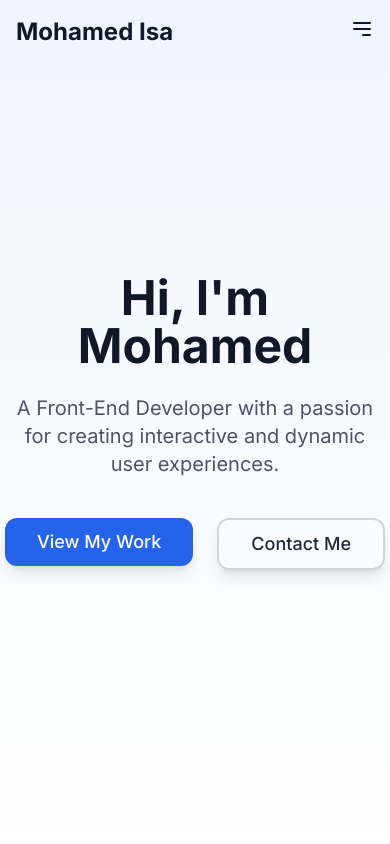
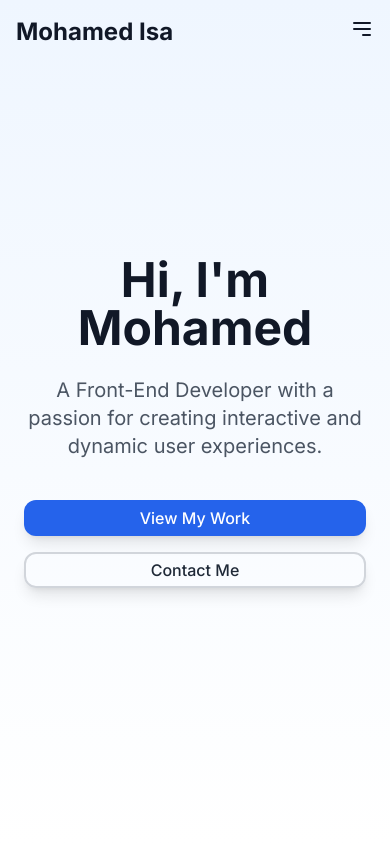
Before and after one commit to MohamedIsa/mohamedisa-portfolio, a Next.js app: page / in a window 390 px wide. Shown: the top 844 px of the page. Built offline with nearby package versions, Linux system fonts and the light colour scheme.

Commit message:
responsive buttons

```diff
--- a/src/components/sections/HeroSection.tsx
+++ b/src/components/sections/HeroSection.tsx
@@ -17,11 +17,11 @@ function HeroSection() {
           {heroSection.description}
         </p>
 
-        <div className="flex justify-center gap-6">
+        <div className="flex flex-col sm:flex-row justify-center gap-4 sm:gap-6">
           <Link href="#MyWork">
             <Button
               variant="default"
-              className="px-8 py-6 text-lg text-white bg-blue-600 hover:bg-blue-700 transition-all duration-300 shadow-lg hover:shadow-xl hover:-translate-y-1 rounded-xl"
+              className="px-6 py-4 sm:px-8 sm:py-6 text-base sm:text-lg text-white bg-blue-600 hover:bg-blue-700 transition-all duration-300 shadow-lg hover:shadow-xl hover:-translate-y-1 rounded-xl w-full sm:w-auto"
             >
               View My Work
             </Button>
@@ -30,7 +30,7 @@ function HeroSection() {
           <Link href="#contact">
             <Button
               variant="outline"
-              className="px-8 py-6 text-lg transition-all duration-300 border-2 border-gray-300 hover:border-blue-400 hover:bg-blue-50 shadow-lg hover:shadow-xl hover:-translate-y-1 rounded-xl"
+              className="px-6 py-4 sm:px-8 sm:py-6 text-base sm:text-lg transition-all duration-300 border-2 border-gray-300 hover:border-blue-400 hover:bg-blue-50 shadow-lg hover:shadow-xl hover:-translate-y-1 rounded-xl w-full sm:w-auto"
             >
               Contact Me
             </Button>
```
